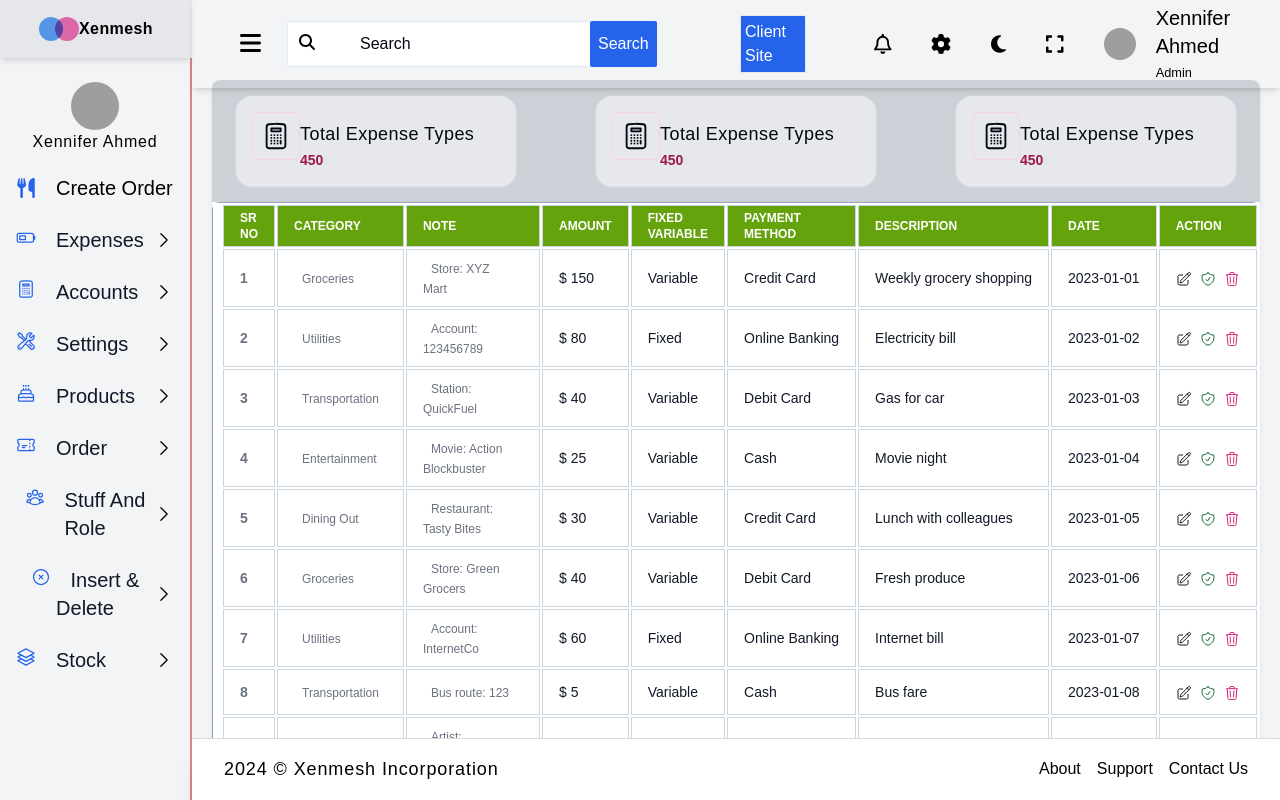
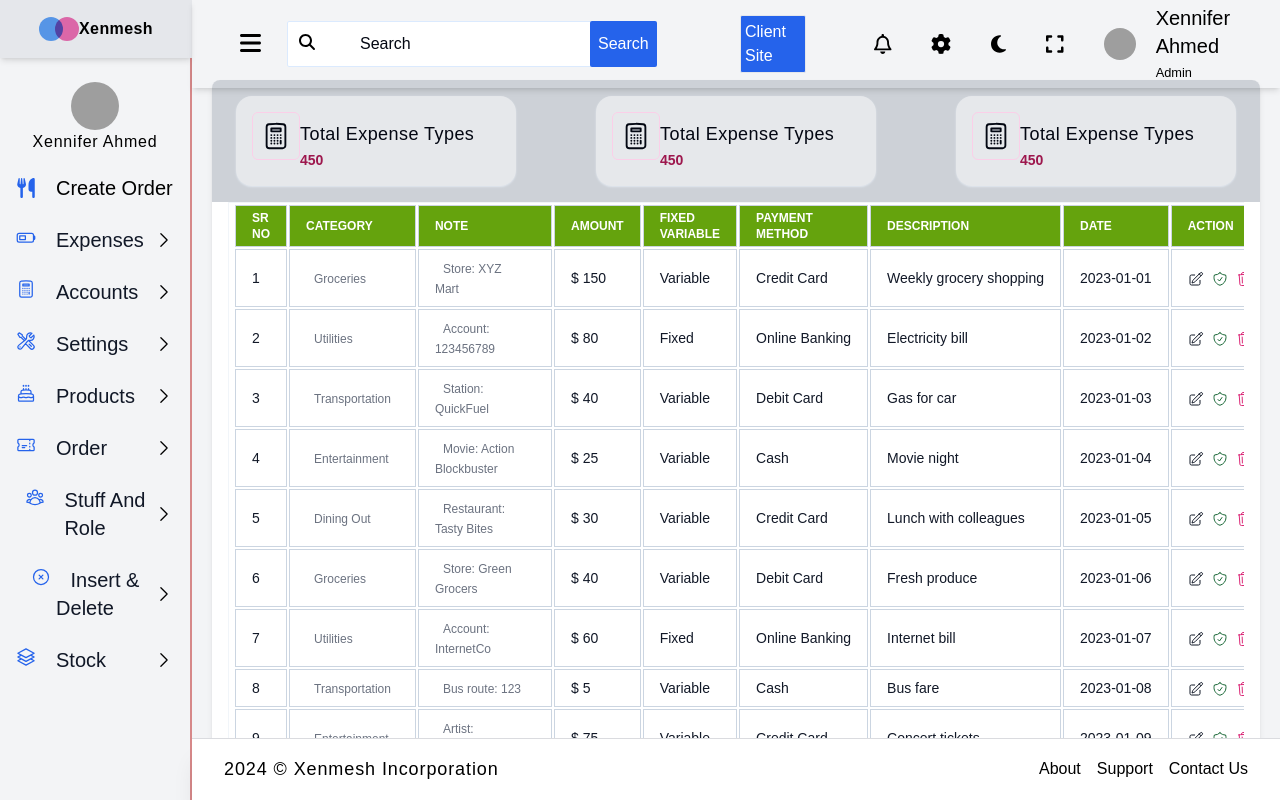
Before and after one commit to ImranGreet/xenmesh-restaurant-management-service, a Vue app: page /admin/expenses-types in a window 1280 px wide. Built offline with nearby package versions, Linux system fonts and the light colour scheme; grey boxes are pictures that could not be loaded; what @formkit/vue would draw is missing.

Commit message:
table layout is fixed

```diff
--- a/src/components/Admin/Tables/Expense/ExpenseTypes.vue
+++ b/src/components/Admin/Tables/Expense/ExpenseTypes.vue
@@ -27,111 +27,98 @@
               class="w-12 h-12 border border-pink-200 rounded-md p-2" />
           </TableCard>
         </div>
-        <div
-          class="relative overflow-auto min-h-[220px] max-h-[640px] table-container rounded-t-lg bg-white z-50">
-          <table
-            class="w-full text-sm text-left text-gray-500 dark:text-gray-400 border-separate border border-slate-400">
-            <thead
-              class="text-xs text-white sticky top-0 bg-lime-600 uppercase dark:bg-gray-700 dark:text-gray-400">
-              <tr>
+        <div class="layout">
+          <div class="layout__inner">
+            <div class="table-wrapper custom-overflowscroll">
+              <table class="table">
+                <thead class="table__header">
+                  <tr class="table__row">
                     <th class="bg-white"></th>
-                <th class="bg-white"></th>
+
                     <th
                       scope="col"
-                  class="px-4 py-1 border border-slate-300">
+                      class="table__header-cell">
                       Sr No
                     </th>
                     <th
                       scope="col"
-                  class="px-4 py-1 border border-slate-300">
+                      class="table__header-cell">
                       Category
                     </th>
                     <th
                       scope="col"
-                  class="px-4 py-1 border border-slate-300">
+                      class="table__header-cell">
                       Note
                     </th>
                     <th
                       scope="col"
-                  class="px-4 py-1 border border-slate-300">
+                      class="table__header-cell">
                       Amount
                     </th>
                     <th
                       scope="col"
-                  class="px-4 py-1 border border-slate-300">
+                      class="table__header-cell">
                       Fixed Variable
                     </th>
                     <th
                       scope="col"
-                  class="px-4 py-1 border border-slate-300">
+                      class="table__header-cell">
                       Payment Method
                     </th>
                     <th
                       scope="col"
-                  class="px-4 py-1 border border-slate-300">
+                      class="table__header-cell">
                       Description
                     </th>
                     <th
                       scope="col"
-                  class="px-4 py-1 border border-slate-300">
+                      class="table__header-cell">
                       Date
                     </th>
 
                     <th
                       scope="col"
-                  class="px-4 py-1 border border-slate-300">
+                      class="table__header-cell">
                       Action
                     </th>
                     <th class="bg-white"></th>
                   </tr>
                 </thead>
-            <tbody>
+                <tbody class="table__body">
                   <tr
                     v-for="(type, index) in typesOfExpenses"
                     :key="type.id"
-                class="border-b dark:border-gray-600 hover:bg-gray-100 dark:hover:bg-gray-700">
+                    class="table__body-row table__body-row--hover">
                     <th></th>
-                <th></th>
-                <th class="w-4 px-4 py-3 border border-slate-300">
+
+                    <td class="table__cell table__cell--title">
                       {{ index + 1 }}
-                </th>
-                <td class="px-4 py-2 border border-slate-300">
-                  <span
-                    class="bg-primary-100 text-primary-800 text-xs font-medium px-2 py-0.5 rounded dark:bg-primary-900 dark:text-primary-300"
-                    >{{ type.ExpenseCategory }}</span
-                  >
                     </td>
                     <td class="px-4 py-2 border border-slate-300">
-                  <span
-                    class="bg-primary-100 text-primary-800 text-xs font-medium px-2 py-0.5 rounded dark:bg-primary-900 dark:text-primary-300"
-                    >{{ type.Notes }}</span
-                  >
+                      <span class="badge">{{ type.ExpenseCategory }}</span>
                     </td>
-                <td
-                  class="px-4 py-2 font-medium text-gray-900 whitespace-nowrap dark:text-white border border-slate-300">
+                    <td class="px-4 py-2 border border-slate-300">
+                      <span class="badge">{{ type.Notes }}</span>
+                    </td>
+                    <td class="table__cell table__cell--title">
                       <div class="flex items-center">
                         $
                         {{ type.Amount }}
                       </div>
                     </td>
-                <td
-                  class="px-4 py-2 font-medium text-gray-900 whitespace-nowrap dark:text-white border border-slate-300">
+                    <td class="table__cell table__cell--title">
                       {{ type.FixedVariable }}
                     </td>
-                <td
-                  class="px-4 py-2 font-medium text-gray-900 whitespace-nowrap dark:text-white border border-slate-300">
+                    <td class="table__cell table__cell--title">
                       <span>{{ type.PaymentMethod }}</span>
                     </td>
-                <td
-                  class="px-4 py-2 font-medium text-gray-900 whitespace-nowrap dark:text-white border border-slate-300">
+                    <td class="table__cell table__cell--title">
                       <span>{{ type.Description }}</span>
                     </td>
-                <td
-                  class="px-4 py-2 font-medium text-gray-900 whitespace-nowrap dark:text-white border border-slate-300">
+                    <td class="table__cell table__cell--title">
                       <span>{{ type.Date }}</span>
                     </td>
-                <td
-                  class="px-4 py-2 font-medium text-gray-900 whitespace-nowrap dark:text-white border border-slate-300">
+                    <td class="table__cell table__cell--title">
                       <div class="flex justify-center items-center gap-x-2">
                         <button class="text-gray-900">
                           <PencilSquareIcon class="inline-block w-4 h-4" />
@@ -149,24 +136,23 @@
                 </tbody>
               </table>
             </div>
+          </div>
+        </div>
+        <!-- pagination -->
         <nav
-          class="flex flex-col items-start justify-between p-4 space-y-3 md:flex-row md:items-center md:space-y-0"
+          class="pagination"
           aria-label="Table navigation">
-          <span class="text-sm font-normal text-gray-500 dark:text-gray-400">
+          <span class="pagination__info">
             Showing
-            <span class="font-semibold text-gray-900 dark:text-white"
-              >1-10</span
-            >
+            <span class="pagination__info--highlight">1-10</span>
             of
-            <span class="font-semibold text-gray-900 dark:text-white"
-              >1000</span
-            >
+            <span class="pagination__info--highlight">1000</span>
           </span>
-          <ul class="inline-flex items-stretch -space-x-px">
+          <ul class="pagination__list">
             <li>
               <a
                 href="#"
-                class="flex items-center justify-center h-full py-1.5 px-3 ml-0 text-gray-500 bg-white rounded-l-lg border border-gray-300 hover:bg-gray-100 hover:text-gray-700 dark:bg-gray-800 dark:border-gray-700 dark:text-gray-400 dark:hover:bg-gray-700 dark:hover:text-white">
+                class="pagination__prev pagination__prev-next">
                 <span class="sr-only">Previous</span>
                 <svg
                   class="w-5 h-5"
@@ -184,14 +170,14 @@
             <li>
               <a
                 href="#"
-                class="flex items-center justify-center px-3 py-2 text-sm leading-tight text-gray-500 bg-white border border-gray-300 hover:bg-gray-100 hover:text-gray-700 dark:bg-gray-800 dark:border-gray-700 dark:text-gray-400 dark:hover:bg-gray-700 dark:hover:text-white"
+                class="pagination__item"
                 >1</a
               >
             </li>
             <li>
               <a
                 href="#"
-                class="flex items-center justify-center px-3 py-2 text-sm leading-tight text-gray-500 bg-white border border-gray-300 hover:bg-gray-100 hover:text-gray-700 dark:bg-gray-800 dark:border-gray-700 dark:text-gray-400 dark:hover:bg-gray-700 dark:hover:text-white"
+                class="pagination__item"
                 >2</a
               >
             </li>
@@ -199,28 +185,28 @@
               <a
                 href="#"
                 aria-current="page"
-                class="z-10 flex items-center justify-center px-3 py-2 text-sm leading-tight border text-primary-600 bg-primary-50 border-primary-300 hover:bg-primary-100 hover:text-primary-700 dark:border-gray-700 dark:bg-gray-700 dark:text-white"
+                class="pagination__item pagination__item--active"
                 >3</a
               >
             </li>
             <li>
               <a
                 href="#"
-                class="flex items-center justify-center px-3 py-2 text-sm leading-tight text-gray-500 bg-white border border-gray-300 hover:bg-gray-100 hover:text-gray-700 dark:bg-gray-800 dark:border-gray-700 dark:text-gray-400 dark:hover:bg-gray-700 dark:hover:text-white"
+                class="pagination__item"
                 >...</a
               >
             </li>
             <li>
               <a
                 href="#"
-                class="flex items-center justify-center px-3 py-2 text-sm leading-tight text-gray-500 bg-white border border-gray-300 hover:bg-gray-100 hover:text-gray-700 dark:bg-gray-800 dark:border-gray-700 dark:text-gray-400 dark:hover:bg-gray-700 dark:hover:text-white"
+                class="pagination__item"
                 >100</a
               >
             </li>
             <li>
               <a
                 href="#"
-                class="flex items-center justify-center h-full py-1.5 px-3 leading-tight text-gray-500 bg-white rounded-r-lg border border-gray-300 hover:bg-gray-100 hover:text-gray-700 dark:bg-gray-800 dark:border-gray-700 dark:text-gray-400 dark:hover:bg-gray-700 dark:hover:text-white">
+                class="pagination__next pagination__prev-next">
                 <span class="sr-only">Next</span>
                 <svg
                   class="w-5 h-5"
```
Lines whose indentation alone changed are shown as unchanged.
